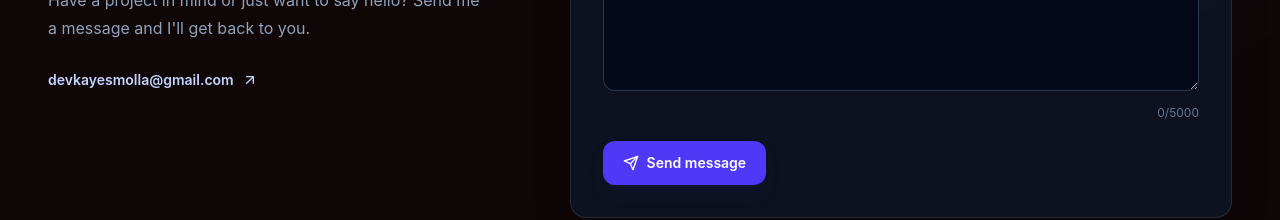
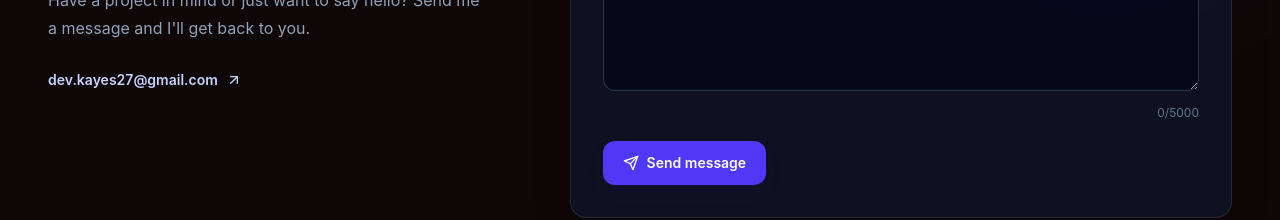
Before and after one commit to Dev-kayes/personal-portfolio_website, a React (Vite) app in the folder client/: page / in a window 1280 px wide. Shown: the part 5199-5419 px from the top of the page. Built offline with nearby package versions, Linux system fonts and the light colour scheme; no server answers.

Commit message:
email address changed

```diff
--- a/client/src/pages/clientPages/ClientContact.jsx
+++ b/client/src/pages/clientPages/ClientContact.jsx
@@ -10,7 +10,7 @@ const initialForm = {
   website: "",
 };
 
-const contactEmail = "devkayesmolla@gmail.com";
+const contactEmail = "dev.kayes27@gmail.com";
 
 const ClientContact = () => {
   const [form, setForm] = useState(initialForm);
@@ -92,7 +92,7 @@ const ClientContact = () => {
           </span>
           <h2 className="mt-5 text-3xl font-bold tracking-tight text-white sm:text-4xl lg:text-5xl">
             Let&apos;s build something{" "}
-            <span className="bg-gradient-to-r from-indigo-300 to-cyan-300 bg-clip-text text-transparent">
+            <span className="bg-linear-to-r from-indigo-300 to-cyan-300 bg-clip-text text-transparent">
               together
             </span>
           </h2>
@@ -103,9 +103,9 @@ const ClientContact = () => {
 
           <a
             href={`mailto:${contactEmail}`}
-            className="mt-7 inline-flex items-center gap-2 text-sm font-semibold text-indigo-200 transition-colors hover:text-white focus-visible:outline focus-visible:outline-2 focus-visible:outline-offset-4 focus-visible:outline-indigo-300"
+            className="mt-7 inline-flex items-center gap-2 text-sm font-semibold text-indigo-200 transition-colors hover:text-white focus-visible:outline-2 focus-visible:outline-offset-4 focus-visible:outline-indigo-300"
           >
-            devkayesmolla@gmail.com
+            dev.kayes27@gmail.com
             <FiArrowUpRight className="h-4 w-4" aria-hidden="true" />
           </a>
         </header>
@@ -179,7 +179,7 @@ const ClientContact = () => {
 
           <div
             aria-hidden="true"
-            className="absolute -left-[10000px] top-auto h-px w-px overflow-hidden"
+            className="absolute left-[-10000px] top-auto h-px w-px overflow-hidden"
           >
             <label htmlFor="contact-website">Leave this field empty</label>
             <input
```
Also changed, not shown: 1 other file (tests, documents, lock files or other folders).
